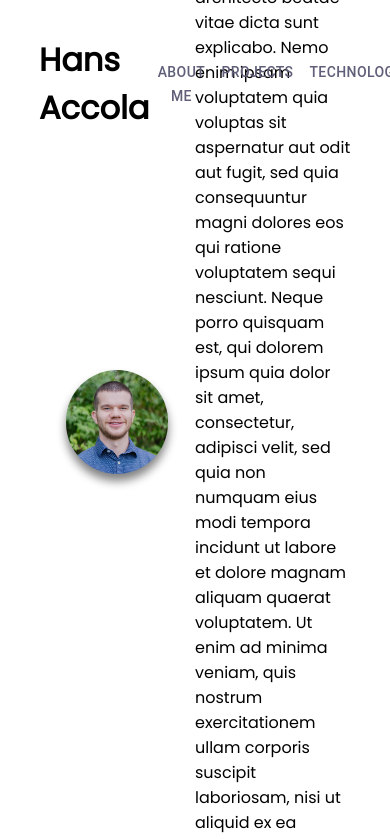
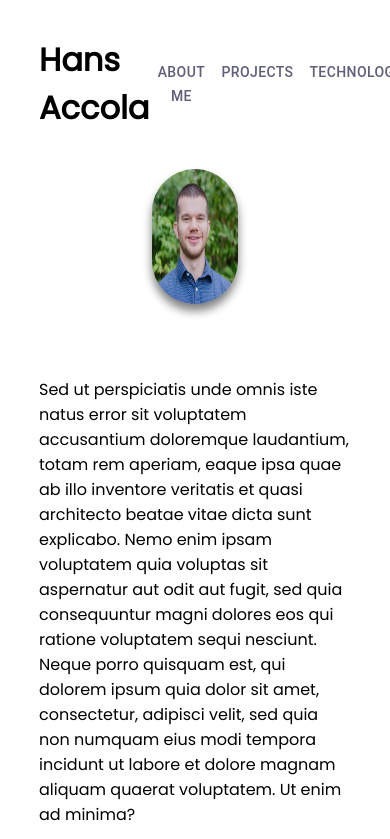
Before and after one commit to iHansy/responsive-portfolio, a React (Create React App) app: page / in a window 390 px wide. Shown: the top 839 px of the page. Built offline with nearby package versions, Linux system fonts and the light colour scheme.

Commit message:
started media query for aboutme component

```diff
--- a/src/App.css
+++ b/src/App.css
@@ -35,7 +35,7 @@
   flex: 1;
 }
 .header-nav-container {
-  flex: 1;
+  flex: 1.25;
 }
 
 .aboutme-container {
@@ -68,6 +68,7 @@
   flex: 1;
 }
 
+/* this is the drop animation for the headshot image */
 @keyframes drop {
   0% {
     opacity: 0;
@@ -78,3 +79,9 @@
     transform: translateY(0px);
   }
 }
+
+@media screen and (max-width: 1000px) {
+  .aboutme-container {
+    flex-direction: column;
+  }
+}
--- a/src/components/AboutMe.js
+++ b/src/components/AboutMe.js
@@ -11,7 +11,7 @@ function AboutMe(props) {
                 <img className="aboutme-img" src="headshot-4.jpg" alt="Headshot of Hans Accola"></img>
             </div>
             <div className="aboutme-description">
-                <p>Sed ut perspiciatis unde omnis iste natus error sit voluptatem accusantium doloremque laudantium, totam rem aperiam, eaque ipsa quae ab illo inventore veritatis et quasi architecto beatae vitae dicta sunt explicabo. Nemo enim ipsam voluptatem quia voluptas sit aspernatur aut odit aut fugit, sed quia consequuntur magni dolores eos qui ratione voluptatem sequi nesciunt. Neque porro quisquam est, qui dolorem ipsum quia dolor sit amet, consectetur, adipisci velit, sed quia non numquam eius modi tempora incidunt ut labore et dolore magnam aliquam quaerat voluptatem. Ut enim ad minima veniam, quis nostrum exercitationem ullam corporis suscipit laboriosam, nisi ut aliquid ex ea commodi consequatur? Quis autem vel eum iure reprehenderit qui in ea voluptate velit esse quam nihil molestiae consequatur, vel illum qui dolorem eum fugiat quo voluptas nulla pariatur?</p>
+                <p>Sed ut perspiciatis unde omnis iste natus error sit voluptatem accusantium doloremque laudantium, totam rem aperiam, eaque ipsa quae ab illo inventore veritatis et quasi architecto beatae vitae dicta sunt explicabo. Nemo enim ipsam voluptatem quia voluptas sit aspernatur aut odit aut fugit, sed quia consequuntur magni dolores eos qui ratione voluptatem sequi nesciunt. Neque porro quisquam est, qui dolorem ipsum quia dolor sit amet, consectetur, adipisci velit, sed quia non numquam eius modi tempora incidunt ut labore et dolore magnam aliquam quaerat voluptatem. Ut enim ad minima?</p>
             </div>
         </div>
     );
```
Also changed, not shown: 1 other file (tests, documents, lock files or other folders).
